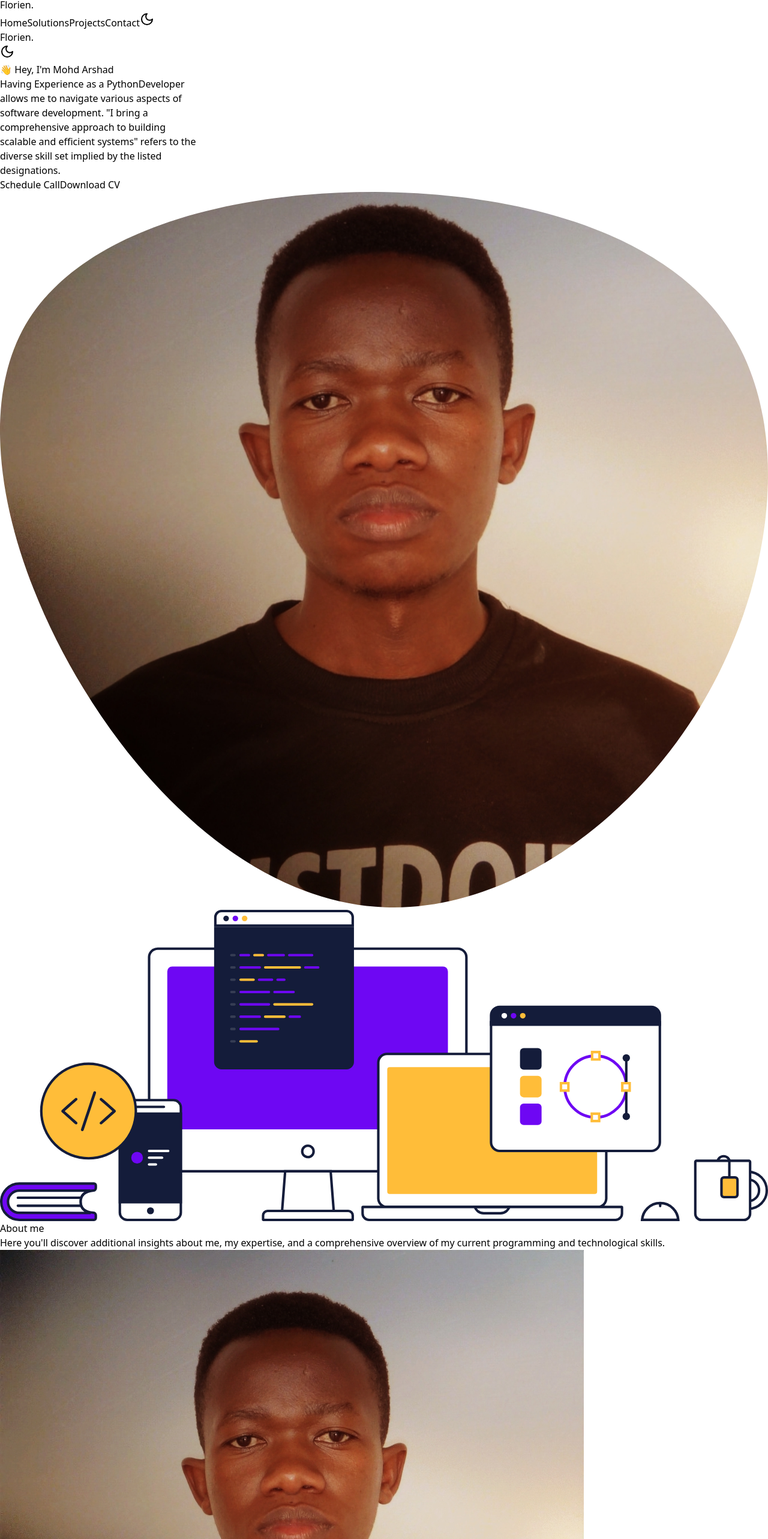
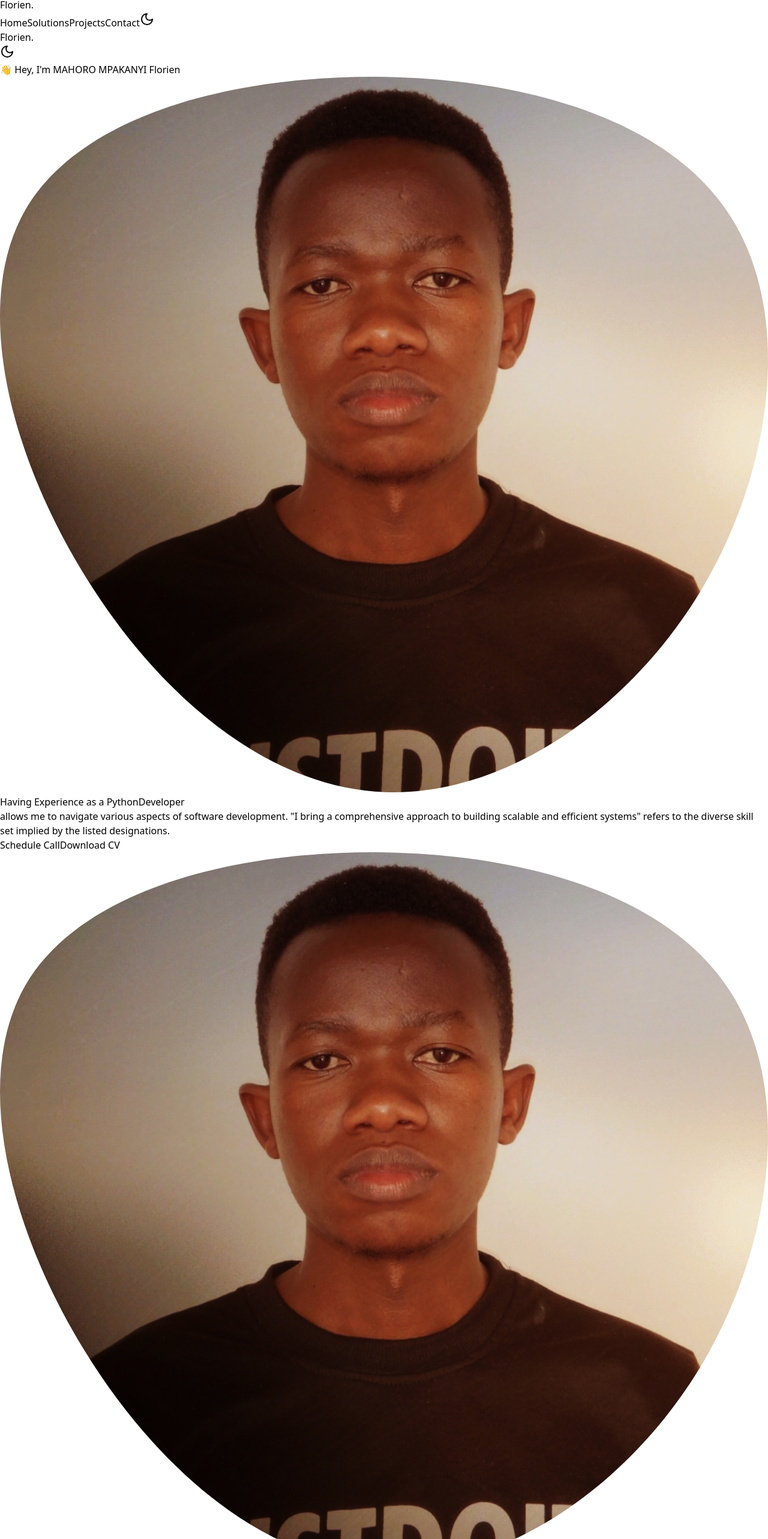
Before and after one commit to Florien2208/My-portifolio-v1, a React (Vite) app: page / in a window 1280 px wide. Shown: the part 34-2600 px from the top of the page at 60% size. Built offline with nearby package versions, Linux system fonts and the light colour scheme.

Commit message:
update on home

```diff
--- a/src/pages/Home.tsx
+++ b/src/pages/Home.tsx
@@ -5,10 +5,11 @@ import skills from "../assets/skills.svg"
 import integrations from "../assets/integrations.svg";
 import dj from "../assets/dj.jpg"
 import { ThemeContext } from "../components/constants/ThemeContext";
-import { FaGithub, FaTwitter, FaLinkedin, FaBriefcase, FaGraduationCap } from "react-icons/fa";
+import { FaGithub, FaTwitter, FaLinkedin, FaGraduationCap } from "react-icons/fa";
 import { categories } from "../constants/TechStackTypes";
 import DevelopmentServicesCard from "./DevelopmentServices";
 import WallOfTestimonial from "./WallOfTestimonial";
+import { Briefcase } from "lucide-react";
 
 const HomePage: React.FC = () => {
   const { isDarkMode } = useContext(ThemeContext);
@@ -39,68 +40,20 @@ const HomePage: React.FC = () => {
                 isDarkMode ? "text-purple-400" : "text-purple-600"
               }`}
             >
-              👋 Hey, I'm Mohd Arshad
+              👋 Hey, I'm MAHORO MPAKANYI Florien
             </span>
           </div>
 
-          {/* Main content */}
-          <div className="flex items-start justify-between gap-8">
-            {/* Text content */}
-            <div className="flex-1">
-              <h2
-                className={`text-lg font-semibold mb-4 ${
-                  isDarkMode ? "text-gray-200" : "text-gray-800"
-                }`}
-              >
-                Having Experience as a{" "}
-                <span
-                  className={`text-2xl ${
-                    isDarkMode ? "text-white" : "text-black"
-                  }`}
-                >
-                  PythonDeveloper
-                </span>
-              </h2>
-              <p
-                className={`text-lg mb-8 ${
-                  isDarkMode ? "text-gray-400" : "text-gray-600"
-                }`}
-              >
-                allows me to navigate various aspects of
-                <br />
-                software development. "I bring a <br />
-                comprehensive approach to building <br />
-                scalable and efficient systems" refers to the
-                <br /> diverse skill set implied by the listed
-                <br /> designations.
-              </p>
-
-              {/* Buttons */}
-              <div className="flex gap-4">
-                <button className="bg-purple-600 hover:bg-purple-700 text-white font-medium py-3 px-6 rounded-lg transition-colors">
-                  Schedule Call
-                </button>
-                <button
-                  className={`font-medium py-3 px-6 rounded-lg transition-colors ${
-                    isDarkMode
-                      ? "border border-gray-600 text-white hover:bg-gray-800"
-                      : "border border-gray-300 text-gray-800 hover:bg-gray-100"
-                  }`}
-                >
-                  Download CV
-                </button>
-              </div>
-            </div>
-
-            {/* Profile image with SVG blob */}
-            <div className="w-60 h-60 flex-shrink-0">
+          {/* Profile image for small screens */}
+          <div className="md:hidden mb-8 flex justify-center">
+            <div className="w-48 h-48 flex-shrink-0">
               <svg
                 className="w-full h-full"
                 viewBox="0 0 200 187"
                 xmlns="http://www.w3.org/2000/svg"
                 xmlnsXlink="http://www.w3.org/1999/xlink"
               >
-                <mask id="mask0">
+                <mask id="mask0_mobile">
                   <path
                     fill="white"
                     d="M190.312 36.4879C206.582 62.1187 201.309 102.826 182.328 134.186C163.346
@@ -110,7 +63,7 @@ const HomePage: React.FC = () => {
               10.857 190.312 36.4879Z"
                   />
                 </mask>
-                <g mask="url(#mask0)">
+                <g mask="url(#mask0_mobile)">
                   <path
                     fill="#8B5CF6"
                     d="M190.312 36.4879C206.582 62.1187 201.309 102.826 182.328 134.186C163.346
@@ -132,21 +85,111 @@ const HomePage: React.FC = () => {
               </svg>
             </div>
           </div>
+
+          {/* Main content */}
+          <div className="flex flex-col md:flex-row items-center md:items-start justify-between gap-8">
+            {/* Text content */}
+            <div className="flex-1 text-center md:text-left">
+              <h2
+                className={`text-lg font-semibold mb-4 ${
+                  isDarkMode ? "text-gray-200" : "text-gray-800"
+                }`}
+              >
+                Having Experience as a{" "}
+                <span
+                  className={`text-xl md:text-2xl ${
+                    isDarkMode ? "text-white" : "text-black"
+                  }`}
+                >
+                  PythonDeveloper
+                </span>
+              </h2>
+              <p
+                className={`text-base md:text-lg mb-8 ${
+                  isDarkMode ? "text-gray-400" : "text-gray-600"
+                }`}
+              >
+                allows me to navigate various aspects of software development.
+                "I bring a comprehensive approach to building scalable and
+                efficient systems" refers to the diverse skill set implied by
+                the listed designations.
+              </p>
+
+              {/* Buttons */}
+              <div className="flex flex-row sm:flex-row gap-4 justify-center md:justify-start">
+                <button className="bg-purple-600 hover:bg-purple-700 text-white font-medium py-2 md:py-3 px-4 md:px-6 rounded-lg transition-colors w-full sm:w-auto">
+                  Schedule Call
+                </button>
+                <button
+                  className={`font-medium py-2 md:py-3 px-4 md:px-6 rounded-lg transition-colors w-full sm:w-auto ${
+                    isDarkMode
+                      ? "border border-gray-600 text-white hover:bg-gray-800"
+                      : "border border-gray-300 text-gray-800 hover:bg-gray-100"
+                  }`}
+                >
+                  Download CV
+                </button>
+              </div>
+            </div>
+
+            {/* Profile image for medium screens and up */}
+            <div className="hidden md:block w-60 h-60 flex-shrink-0">
+              <svg
+                className="w-full h-full"
+                viewBox="0 0 200 187"
+                xmlns="http://www.w3.org/2000/svg"
+                xmlnsXlink="http://www.w3.org/1999/xlink"
+              >
+                <mask id="mask0_desktop">
+                  <path
+                    fill="white"
+                    d="M190.312 36.4879C206.582 62.1187 201.309 102.826 182.328 134.186C163.346
+              165.547 130.807 187.559 100.226 186.353C69.6454 185.297 41.0228 161.023
+              21.7403 129.362C2.45775 97.8511 -7.48481 59.1033 6.67581 34.5279C20.9871
+              10.1032 59.7028 -0.149132 97.9666 0.00163737C136.23 0.303176 174.193
+              10.857 190.312 36.4879Z"
+                  />
+                </mask>
+                <g mask="url(#mask0_desktop)">
+                  <path
+                    fill="#8B5CF6"
+                    d="M190.312 36.4879C206.582 62.1187 201.309 102.826 182.328 134.186C163.346
+              165.547 130.807 187.559 100.226 186.353C69.6454 185.297 41.0228 161.023
+              21.7403 129.362C2.45775 97.8511 -7.48481 59.1033 6.67581 34.5279C20.9871
+              10.1032 59.7028 -0.149132 97.9666 0.00163737C136.23 0.303176 174.193
+              10.857 190.312 36.4879Z"
+                  />
+                  <image
+                    className=""
+                    xlinkHref={profile}
+                    x="0"
+                    y="0"
+                    width="200"
+                    height="200"
+                    preserveAspectRatio="xMidYMid slice"
+                  />
+                </g>
+              </svg>
+            </div>
+          </div>
         </div>
       </section>
-
-      <div className=" p-8 flex items-center justify-center">
-        <div className="relative flex items-end space-x-4">
+      <br />
+      <br />
+      <section className=" p-8 flex items-center justify-center">
+        <div className="relative flex items-end  space-x-4">
           <img
             src={prof}
             alt="Web development tools"
-            className="max-w-3xl w-full"
+            className="max-w-2xl w-full "
           />
         </div>
-      </div>
-      <main className="flex-grow flex items-center justify-center p-4">
+      </section>
+      <br />
+      <br />
+      <section className="flex-grow flex items-center justify-center p-4">
         <div
-          className={`max-w-4xl w-full ${
+          className={`max-w-2xl w-full ${
             isDarkMode ? "text-gray-200" : "text-gray-800"
           }`}
         >
@@ -161,7 +204,7 @@ const HomePage: React.FC = () => {
               </span>
             </div>
           </div>
-
+          <br />
           <p className="text-center text-lg mb-8 max-w-2xl mx-auto">
             Here you'll discover additional insights about me, my expertise, and
             a comprehensive overview of my current programming and technological
@@ -170,19 +213,19 @@ const HomePage: React.FC = () => {
 
           {/* You can add more content here as needed */}
         </div>
-      </main>
+      </section>
       <main className="flex-grow flex items-center justify-center p-4">
-        <div className="max-w-4xl w-full">
+        <div className="max-w-2xl w-full">
           <div
-            className={`rounded-lg p-6 mb-8 ${
+            className={`rounded-lg p-6   mb-8 ${
               isDarkMode ? "bg-gray-800" : "bg-white"
             } shadow-lg`}
           >
-            <div className="flex items-center mb-4">
+            <div className="flex items-center ml-8 mb-4">
               <img
                 src={dj}
                 alt="Mohd Arshad"
-                className="w-16 h-16 rounded-full mr-4"
+                className="w-16 h-16 rounded-full mr-6"
               />
               <div>
                 <h1
@@ -201,7 +244,7 @@ const HomePage: React.FC = () => {
                 </p>
               </div>
             </div>
-            <div className="flex space-x-4 mt-4">
+            <div className="flex space-x-4 ml-8 mt-6">
               <FaGithub
                 className={`${
                   isDarkMode
@@ -243,18 +286,23 @@ const HomePage: React.FC = () => {
           </p>
         </div>
       </main>
-      <div className="mt-12">
-        <h2
-          className={`text-2xl font-bold mb-6 ${
-            isDarkMode ? "text-white" : "text-black"
+      <section
+        className={`p-8 max-w-3xl mx-auto ${
+          isDarkMode ? " text-white" : " text-black"
         }`}
       >
-          Work Experience
-        </h2>
+        <h2 className="text-3xl font-bold mb-6">Work Experience</h2>
 
         <div className="mb-8">
-          <div className="flex items-center mb-2">
-            <FaBriefcase className="text-purple-500 mr-2" size={30} />
+          <div className="flex items-start mb-2">
+            <Briefcase
+              className={`mr-3 ${
+                isDarkMode ? "text-purple-500" : "text-purple-700"
+              }`}
+              size={24}
+            />
+            <div className="flex-grow">
+              <div className="">
                 <h3
                   className={`text-xl font-semibold ${
                     isDarkMode ? "text-purple-400" : "text-purple-700"
@@ -263,6 +311,7 @@ const HomePage: React.FC = () => {
                   Cloud Analogy
                 </h3>
               </div>
+              <div className="flex justify-between items-baseline">
                 <p
                   className={`text-lg font-medium ${
                     isDarkMode ? "text-purple-300" : "text-purple-600"
@@ -270,15 +319,19 @@ const HomePage: React.FC = () => {
                 >
                   Sr. Full Stack developer
                 </p>
-          <p
-            className={`text-sm ${
+                <span
+                  className={`text-sm font-semibold ${
                     isDarkMode ? "text-gray-400" : "text-gray-600"
-            } mb-2`}
+                  }`}
                 >
                   Sep, 2023 - Present
-          </p>
+                </span>
+              </div>
+            </div>
+          </div>
+          <br />
           <ul
-            className={`list-disc list-inside ${
+            className={`list-disc list-outside ml-9 space-y-1 text-sm ${
               isDarkMode ? "text-gray-200" : "text-gray-800"
             }`}
           >
@@ -288,7 +341,7 @@ const HomePage: React.FC = () => {
               subsequently 31% in customer purchases.
             </li>
             <li>
-              Provide adequate training to 45+ junior frontend and Backend
+              Provide adequate training to 45+ junior frontend and backend
               developers in internal functions, including steps on how to make
               minor updates/changes independently.
             </li>
@@ -296,22 +349,44 @@ const HomePage: React.FC = () => {
         </div>
 
         <div>
+          <div className="flex items-start mb-2">
+            <Briefcase
+              className={`mr-3 ${
+                isDarkMode ? "text-purple-500" : "text-purple-700"
+              }`}
+              size={24}
+            />
+            <div className="flex-grow">
+              <div className="">
                 <h3
                   className={`text-xl font-semibold ${
-              isDarkMode ? "text-purple-300" : "text-purple-700"
-            } mb-2`}
+                    isDarkMode ? "text-purple-400" : "text-purple-700"
+                  }`}
                 >
-            Full Stack Developer
+                  Cloud Analogy
                 </h3>
+              </div>
+              <div className="flex justify-between items-baseline">
                 <p
-            className={`text-sm ${
+                  className={`text-lg font-medium ${
+                    isDarkMode ? "text-purple-300" : "text-purple-600"
+                  }`}
+                >
+                  Sr. Full Stack engineer
+                </p>
+                <span
+                  className={`text-sm font-semibold ${
                     isDarkMode ? "text-gray-400" : "text-gray-600"
-            } mb-2`}
+                  }`}
                 >
                   Sep, 2020 - Sep, 2023
-          </p>
+                </span>
+              </div>
+            </div>
+          </div>
+          <br />
           <ul
-            className={`list-disc list-inside ${
+            className={`list-disc list-outside ml-9 space-y-1 text-sm ${
               isDarkMode ? "text-gray-200" : "text-gray-800"
             }`}
           >
@@ -330,8 +405,9 @@ const HomePage: React.FC = () => {
             </li>
           </ul>
         </div>
-      </div>
-      <div className="mt-12">
+      </section>
+      <section className="flex-grow flex items-center justify-center p-4">
+        <div className="max-w-2xl w-full mt-12">
           <h2
             className={`text-2xl font-bold mb-6 ${
               isDarkMode ? "text-white" : "text-black"
@@ -421,6 +497,7 @@ const HomePage: React.FC = () => {
             </p>
           </div>
         </div>
+      </section>
       <div className={`p-8 font-sans ${bgColor} ${textColor}`}>
         <div className="flex justify-between items-center mb-6">
           <h1 className="text-3xl font-bold">Tech Stack Overview</h1>
```
Also changed, not shown: 2 other files (tests, documents, lock files or other folders). Lines whose indentation alone changed are shown as unchanged.
